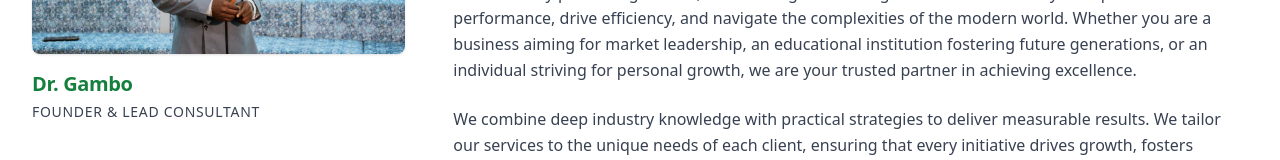
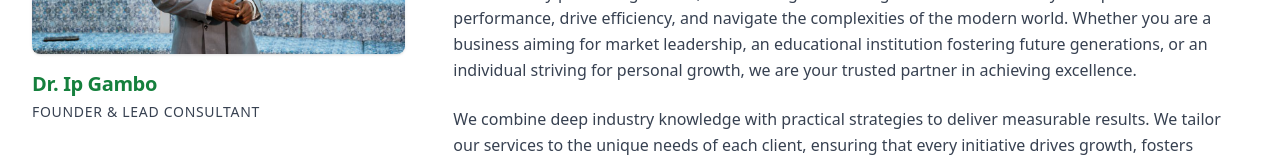
Before and after one commit to samkiell/GamboConsultancy, a Next.js app: page /about in a window 1280 px wide. Shown: the part 621-781 px from the top of the page. Built offline with nearby package versions, Linux system fonts and the light colour scheme.

Commit message:
feat: add initial About Us page for Gambo Consultancy

```diff
--- a/src/app/about/page.tsx
+++ b/src/app/about/page.tsx
@@ -59,7 +59,7 @@ export default function AboutPage() {
                   priority
                 />
                 <div className="mt-4">
-                  <h3 className="text-xl font-bold text-brand-primary">Dr. Gambo</h3>
+                  <h3 className="text-xl font-bold text-brand-primary">Dr. Ip Gambo</h3>
                   <p className="text-sm text-text-muted uppercase tracking-wider mt-1 font-medium">Founder & Lead Consultant</p>
                 </div>
               </div>
```
